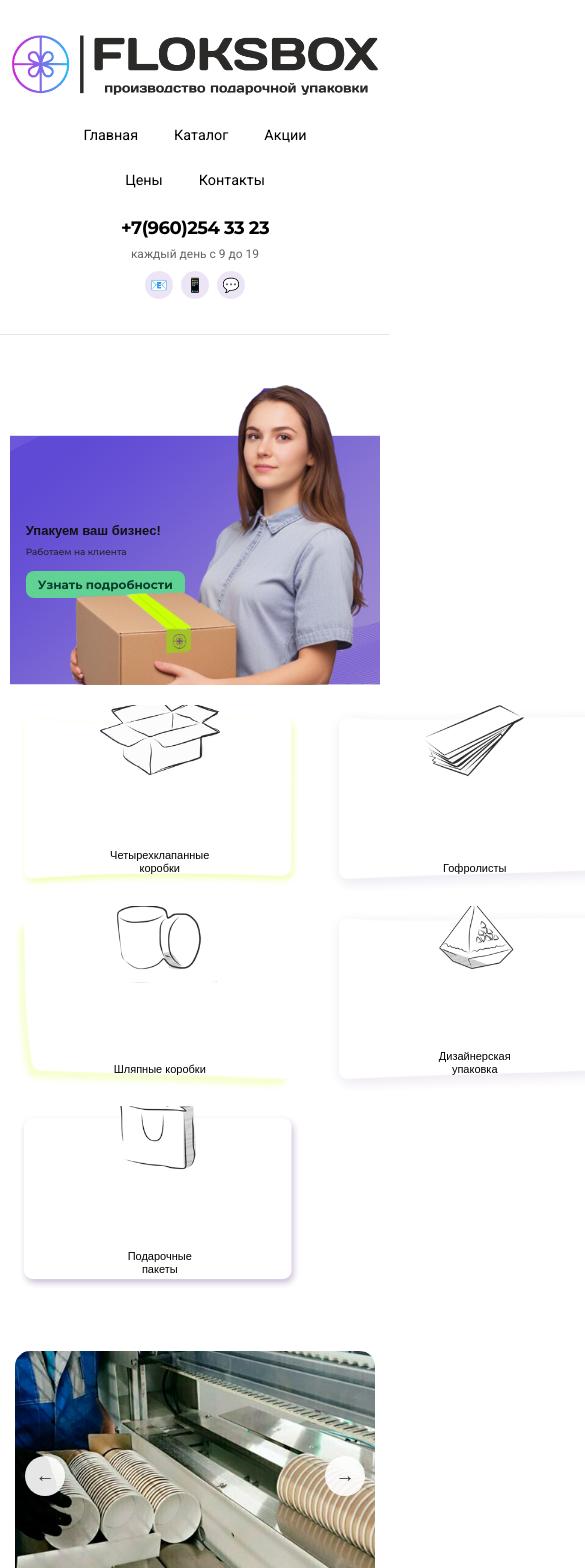
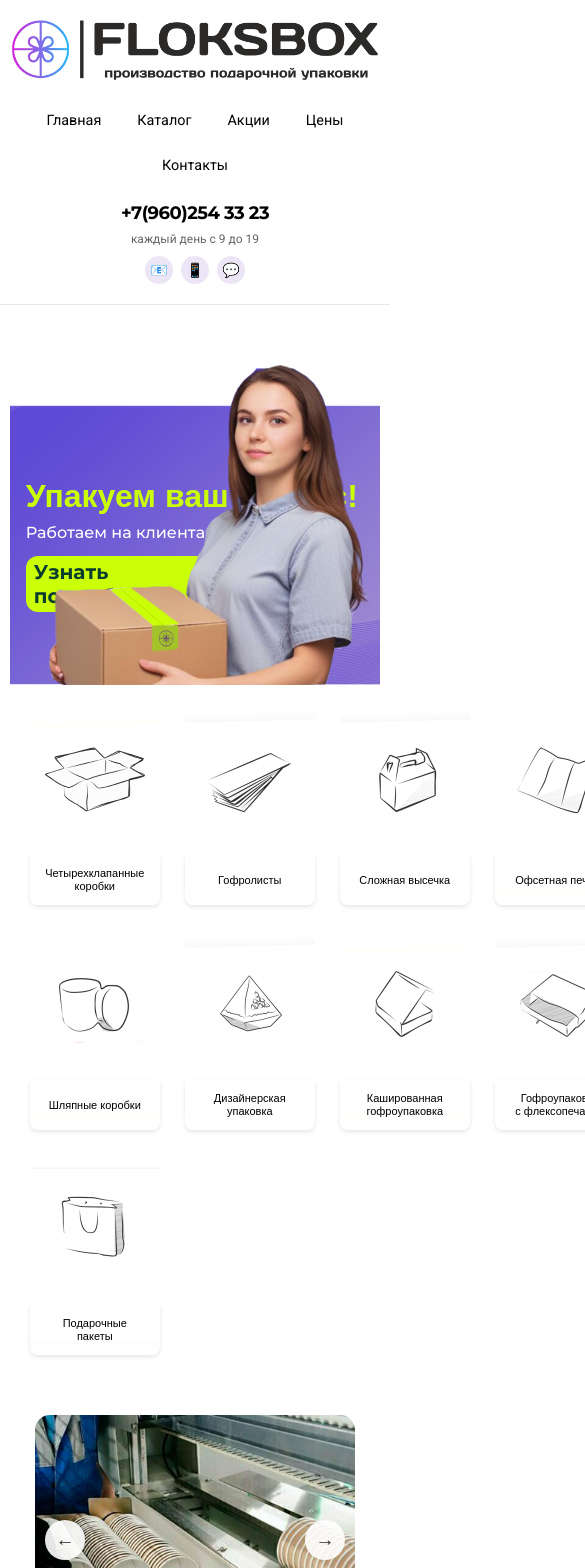
Before and after one commit to KobanBanan/floksbox, a Nuxt app in the folder frontend/: page / in a window 390 px wide. Shown: the top 1568 px of the page, 585 px wide, since content can reach past the window. Built offline with nearby package versions, Linux system fonts and the light colour scheme; no server answers; a web font is replaced by a local one.

Commit message:
modified data

```diff
--- a/frontend/assets/styles/main.scss
+++ b/frontend/assets/styles/main.scss
@@ -1,3 +1,14 @@
+// Импорт переменных
+@import './variables.scss';
+
+// Подключение шрифта Days
+@font-face {
+  font-family: 'Days';
+  src: url('/fonts/Days.ttf') format('truetype');
+  font-weight: normal;
+  font-style: normal;
+}
+
 // Глобальные стили
 * {
   margin: 0;
--- a/frontend/components/HeaderSimple.vue
+++ b/frontend/components/HeaderSimple.vue
@@ -70,13 +70,15 @@
 .header {
   background: white;
   border-bottom: 1px solid #e5e7eb;
-  padding: 20px 40px;
+  padding: 20px 0;
   position: relative;
   z-index: 10;
 }
 
 .header-content {
-  width: 100%;
+  max-width: 1200px; /* единая ширина */
+  margin: 0 auto; /* центрирование */
+  padding: 0 40px; /* внутренние отступы */
   display: flex;
   align-items: flex-end;
   justify-content: space-between;
@@ -237,7 +239,7 @@
   .header-content {
     flex-direction: column;
     gap: 20px;
-    padding: 15px 20px;
+    padding: 0 20px; /* обновлено для консистентности */
     align-items: center;
   }
 
--- a/frontend/components/HeroBanner.vue
+++ b/frontend/components/HeroBanner.vue
@@ -69,8 +69,10 @@ onUnmounted(() => {
 
 .hero-container {
   position: relative;
-  width: min(1300px, 100%);
-  height: 250px; /* фиксированная высота */
+  max-width: 1200px; /* единая ширина */
+  margin: 0 auto; /* центрирование */
+  width: 100%;
+  height: 400px; /* увеличенная высота для больших элементов */
 }
 
 .hero-slide {
@@ -96,7 +98,7 @@ onUnmounted(() => {
 .banner-content {
   position: relative;
   z-index: 2;
-  width: 450px; /* область текста */
+  width: 600px; /* увеличиваем область текста для размещения заголовка в одну строку */
   height: 100%;
   padding: 20px 24px;
   display: flex;
@@ -106,57 +108,63 @@ onUnmounted(() => {
 
 .banner-title {
   font-family: 'Days', sans-serif;
-  font-size: 14px;
-  color: #111;
+  font-size: 56px;
+  color: #cbff07;
   margin: 0 0 8px 0;
+  white-space: nowrap;
 }
 
 .banner-description {
   font-family: 'Montserrat', Arial, sans-serif;
   font-weight: 500; /* Medium */
-  font-size: 9px;
-  color: #222;
+  font-size: 27px;
+  color: #ffffff;
   margin: 0 0 14px 0;
 }
 
 .banner-button {
   width: fit-content;
-  background: #60d394; /* зеленая кнопка */
+  background: #cbff07; /* ярко-зеленая кнопка */
   color: #0b3d2e;
   font-family: 'Montserrat', Arial, sans-serif;
   font-weight: 700; /* Bold */
-  font-size: 12px;
+  font-size: 36px;
   padding: 8px 16px;
-  border-radius: 8px;
+  border-radius: 24px;
   text-decoration: none;
   transition: transform 0.2s ease, background-color 0.2s ease;
 }
 
 .banner-button:hover {
   transform: translateY(-1px);
-  background: #4fc187;
+  background: #a8d905;
 }
 
 .banner-char {
   position: absolute;
   right: 40px;
   bottom: 0; /* по нижней границе баннера */
-  height: 320px; /* увеличиваем размер для правильной посадки */
+  height: 480px; /* увеличиваем размер для соответствия большим элементам */
   object-fit: contain;
   z-index: 2; /* над фоном, под шапкой */
   pointer-events: none; /* не перекрывает клики по меню */
 }
 
 @media (max-width: 768px) {
-  .hero-container { width: 95%; }
+  .hero-container { width: 95%; height: 320px; }
   .banner-content { width: 55%; padding: 16px; }
-  .banner-char { right: 10px; height: 300px; bottom: 0; }
+  .banner-char { right: 10px; height: 380px; bottom: 0; }
+  .banner-title { font-size: 44px; }
+  .banner-description { font-size: 20px; }
+  .banner-button { font-size: 28px; padding: 6px 12px; border-radius: 18px; }
 }
 
 @media (max-width: 480px) {
+  .hero-container { height: 280px; }
   .banner-content { width: 60%; }
-  .banner-title { font-size: 13px; }
-  .banner-description { font-size: 9px; }
-  .banner-button { font-size: 12px; padding: 6px 12px; }
+  .banner-char { height: 320px; }
+  .banner-title { font-size: 32px; }
+  .banner-description { font-size: 16px; }
+  .banner-button { font-size: 20px; padding: 4px 8px; border-radius: 12px; }
 }
 </style>
--- a/frontend/components/MenuGrid.vue
+++ b/frontend/components/MenuGrid.vue
@@ -107,20 +107,21 @@ const plainText = (htmlText) => htmlText.replace(/<br\s*\/?>/gi, ' ')
 }
 
 .menu-grid {
-  width: 90%;
-  max-width: 1600px;
+  width: 100%;
+  max-width: 1200px; /* единая ширина */
   margin: 0 auto;
+  padding: 0 20px; /* внутренние отступы */
   display: grid;
-  grid-template-columns: repeat(5, minmax(260px, 1fr));
+  grid-template-columns: repeat(5, minmax(200px, 1fr)); /* адаптируем под меньшую ширину */
   grid-template-rows: repeat(2, 1fr);
-  gap: 10px;
+  gap: 50px 10px; /* еще больше увеличено с 30px до 50px */
   justify-items: center;
 }
 
 .menu-item {
   width: 100%;
-  max-width: 340px;
-  aspect-ratio: 340 / 210;
+  height: 250px; /* фиксированная высота для всех карточек */
+  max-width: 220px; /* фиксированная ширина для всех карточек */
 }
 
 /* Позиционирование элементов нижнего ряда по центру */
@@ -149,21 +150,28 @@ const plainText = (htmlText) => htmlText.replace(/<br\s*\/?>/gi, ' ')
   width: 100%;
   height: 100%;
   border-radius: 8px;
-  overflow: hidden;
+  overflow: visible; /* изменено с hidden чтобы текст мог быть вне */
   cursor: pointer;
   outline: none;
   transition: transform 0.3s ease;
+  display: flex;
+  flex-direction: column;
+  min-height: 250px; /* минимальная высота для одинаковости */
 
   &::before {
     content: '';
     position: absolute;
-    inset: 0;
+    top: 0;
+    left: 0;
+    right: 0;
+    height: 200px; /* фиксированная высота для области фона */
     background-image: var(--bg-image);
     background-size: cover;
     background-position: center;
     background-repeat: no-repeat;
     opacity: 0.9; /* 90% видимость по умолчанию */
     transition: opacity 0.2s ease;
+    border-radius: 8px 8px 0 0; /* скругление только сверху */
   }
 
   &:hover::before {
@@ -176,91 +184,130 @@ const plainText = (htmlText) => htmlText.replace(/<br\s*\/?>/gi, ' ')
 }
 
 .item-image-container {
-  position: absolute;
-  top: 5%;
-  left: 50%;
-  transform: translateX(-50%);
-  width: auto;
-  height: auto;
+  position: relative;
+  height: 200px; /* фиксированная высота для области изображения */
+  display: flex;
+  align-items: center;
+  justify-content: center;
   z-index: 1; /* над фоном */
+  padding: 15px;
 }
 
 .item-image {
-  width: 200px;
-  height: 200px;
+  width: 150px; /* уменьшено для лучшего размещения */
+  height: 150px;
   object-fit: contain;
   transition: transform 0.3s ease;
-  transform: translateY(-37px);
 
   &.lifted {
-    transform: translateY(-44px);
+    transform: translateY(-5px); /* небольшой подъем при ховере */
   }
 }
 
 .item-text {
-  position: absolute;
-  bottom: 15px; /* поднимаем выше для наложения на изображение */
-  left: 0;
-  right: 0;
-  transform: none;
-  z-index: 2; /* над изображением */
+  position: relative;
+  background: rgba(255, 255, 255, 0.95); /* полупрозрачный белый фон */
+  margin: 0 0 0 0; /* убрали отрицательные отступы */
+  border-radius: 0 0 8px 8px; /* скругление только снизу */
+  z-index: 2;
   font-family: 'Days', sans-serif;
   font-weight: 400;
-  font-size: 18px;
+  font-size: 13px; /* слегка уменьшено для лучшего размещения */
   line-height: 1.2;
   color: #000000;
   text-align: center;
   user-select: none;
-  padding: 0 8px;
-  text-shadow: 0 0 2px rgba(255, 255, 255, 1),
-               0 0 4px rgba(255, 255, 255, 0.9),
-               0 0 8px rgba(255, 255, 255, 0.8),
-               0 0 12px rgba(255, 255, 255, 0.6),
-               0 0 16px rgba(255, 255, 255, 0.4);
+  padding: 12px 8px; /* увеличенные вертикальные отступы */
+  box-shadow: 0 2px 4px rgba(0, 0, 0, 0.1); /* легкая тень */
+  transition: all 0.3s ease;
+  height: 50px; /* фиксированная высота для текстовой области */
+  display: flex;
+  align-items: center;
+  justify-content: center;
+
+  &.active {
+    background: rgba(255, 255, 255, 1); /* полностью белый при ховере */
+    transform: translateY(-2px);
+  }
 }
 
 /* Адаптивность */
 @media (max-width: 1440px) {
-  .menu-item { max-width: 260px; }
+  .menu-item {
+    max-width: 200px;
+    height: 230px; /* слегка уменьшено для больших экранов */
+  }
+  .item-frame { min-height: 230px; }
+  .item-image-container { height: 180px; }
 }
 
 @media (max-width: 1200px) {
   .menu-grid {
     width: 95%;
-    grid-template-columns: repeat(4, minmax(240px, 1fr));
-    gap: 16px;
+    grid-template-columns: repeat(4, minmax(200px, 1fr));
+    gap: 40px 16px; /* еще больше увеличено с 25px до 40px */
   }
-  .menu-item { max-width: 320px; }
+  .menu-item {
+    max-width: 180px;
+    height: 210px;
+  }
+  .item-frame { min-height: 210px; }
+  .item-image-container { height: 160px; }
 }
 
 @media (max-width: 992px) {
   .menu-grid {
     width: 95%;
-    grid-template-columns: repeat(3, minmax(220px, 1fr));
-    gap: 14px;
+    grid-template-columns: repeat(3, minmax(180px, 1fr));
+    gap: 35px 14px; /* еще больше увеличено с 22px до 35px */
   }
-  .menu-item { max-width: 280px; }
+  .menu-item {
+    max-width: 200px;
+    height: 220px;
+  }
+  .item-frame { min-height: 220px; }
+  .item-image-container { height: 170px; }
 }
 
 @media (max-width: 768px) {
   .menu-grid {
     width: 90%;
     grid-template-columns: repeat(2, 1fr);
-    gap: 12px;
+    gap: 30px 12px; /* еще больше увеличено с 20px до 30px */
   }
-  .menu-item { max-width: 200px; }
-  .item-image { width: 120px; height: 120px; }
-  .item-text { font-size: 10px; }
+  .menu-item {
+    max-width: 160px;
+    height: 180px;
+  }
+  .item-frame { min-height: 180px; }
+  .item-image-container { height: 130px; }
+  .item-image { width: 80px; height: 80px; } /* адаптировано под новую структуру */
+  .item-text {
+    font-size: 10px; /* уменьшено для лучшего размещения */
+    height: 50px;
+    padding: 8px 4px;
+  }
 }
 
 @media (max-width: 480px) {
   .menu-grid {
     width: 95%;
     grid-template-columns: 1fr;
-    gap: 15px;
+    gap: 25px; /* еще больше увеличено с 18px до 25px */
   }
   .menu-section { padding: 20px 0; }
-  .menu-item { max-width: 300px; }
-  .item-text { font-size: 11px; }
+  .menu-item {
+    max-width: 250px;
+    height: 200px;
+    margin: 0 auto; /* центрирование для одноколоночного макета */
+  }
+  .item-frame { min-height: 200px; }
+  .item-image-container { height: 150px; }
+  .item-image { width: 100px; height: 100px; } /* больше для одноколоночного макета */
+  .item-text {
+    font-size: 11px; /* увеличено для лучшей читаемости */
+    height: 50px;
+    padding: 10px 8px;
+  }
 }
 </style>
--- a/frontend/components/ProductionSection.vue
+++ b/frontend/components/ProductionSection.vue
@@ -77,8 +77,9 @@ onUnmounted(() => {
 
 /* Производственный слайдер */
 .production-slider {
-  max-width: 1200px;
+  max-width: 1200px; /* единая ширина */
   margin: 0 auto 60px auto;
+  padding: 0 20px; /* внутренние отступы */
 }
 
 .slider-container {
```
Also changed, not shown: frontend/components/OrderForm.vue (+89 -74 lines), frontend/public/fonts/README.md (added), 2 other files (tests, documents, lock files or other folders).
